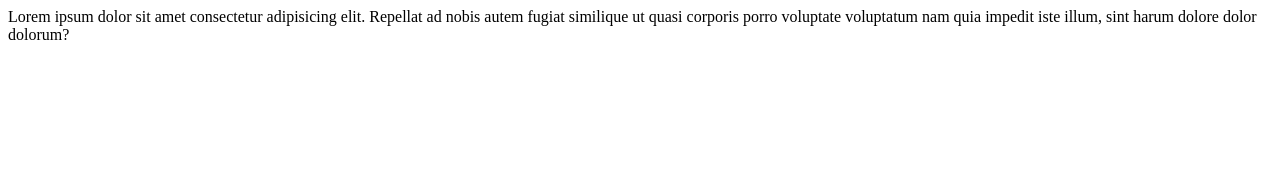
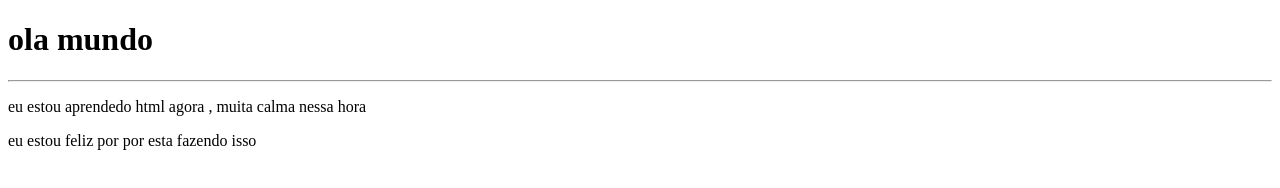
Before and after one commit to Danyelfarias/projeto-dany, a plain HTML site: page teste de pasta/index.html in a window 1280 px wide. Drawn offline with Linux system fonts and the light colour scheme.

Commit message:
Update index.html

```diff
--- a/teste de pasta/index.html
+++ b/teste de pasta/index.html
@@ -1,12 +1,16 @@
 <!DOCTYPE html>
-<html lang="en">
+<html lang="pt-br">
 <head>
     <meta charset="UTF-8">
     <meta http-equiv="X-UA-Compatible" content="IE=edge">
     <meta name="viewport" content="width=p, initial-scale=1.0">
-    <title>Dent</title>
+    <title>primeiro titulo </title>
 </head>
-<body>Lorem ipsum dolor sit amet consectetur adipisicing elit. Repellat ad nobis autem fugiat similique ut quasi corporis porro voluptate voluptatum nam quia impedit iste illum, sint harum dolore dolor dolorum?
+<body>
+    <h1>ola mundo</h1>
+    <hr>
+    <p>eu estou aprendedo html agora , muita calma nessa hora</p>
+    <p>eu estou feliz por por esta fazendo isso</p>
 
 </body>
 </html>
```
